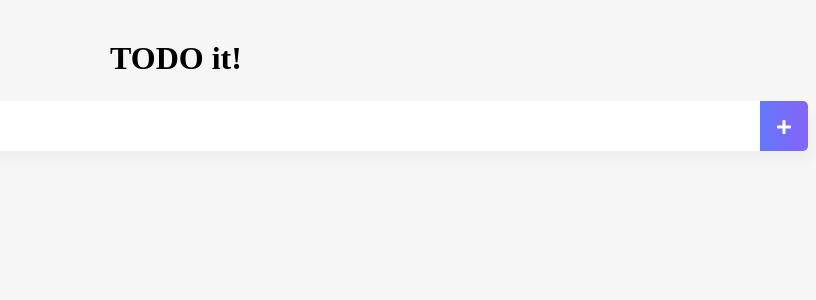
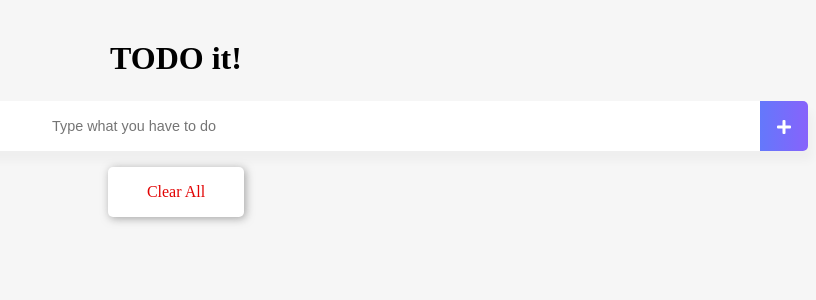
Before and after one commit to constmoon/TODO.vue, a Vue app in the folder vue-todo/: page / in a window 1280 px wide. Shown: the top 300 px of the page, without its empty margins (464-1280 px from the left). Built offline with nearby package versions, Linux system fonts and the light colour scheme.

Commit message:
추가/완료/삭제 기본기능 구현

```diff
--- a/vue-todo/src/App.vue
+++ b/vue-todo/src/App.vue
@@ -1,9 +1,9 @@
 <template>
   <div id="app">
-      <TodoHeader></TodoHeader>
-      <TodoInput></TodoInput>
-      <TodoList></TodoList>
-      <TodoFooter></TodoFooter>
+      <todo-header></todo-header>
+      <todo-input></todo-input>
+      <todo-list></todo-list>
+      <todo-footer></todo-footer>
   </div>
 </template>
 
@@ -17,10 +17,10 @@ import TodoFooter from './components/TodoFooter.vue';
 export default {
   components:{
     // 컴포넌트 태그명 : 컴포넌트 내용
-    'TodoHeader' : TodoHeader,
-    'TodoInput' : TodoInput,
-    'TodoList' : TodoList,
-    'TodoFooter' : TodoFooter,
+    'todo-header' : TodoHeader,
+    'todo-input' : TodoInput,
+    'todo-list' : TodoList,
+    'todo-footer' : TodoFooter,
   }
 }
 </script>
--- a/vue-todo/src/components/TodoFooter.vue
+++ b/vue-todo/src/components/TodoFooter.vue
@@ -0,0 +1,31 @@
+<template>
+    <div class="clearAllContainer">
+        <span class="clearAllBtn" v-on:click="clearTodo">Clear All</span>
+    </div>
+</template>
+
+<script>
+export default {
+    methods:{
+        clearTodo: function(){
+            localStorage.clear();
+        }
+    }
+}
+</script>
+
+<style scoped>
+.clearAllContainer{
+    width: 8.5rem;
+    height: 50px;
+    line-height: 50px;
+    background-color: #fff;
+    border-radius: 5px;
+    margin: 0 auto;
+    box-shadow: 0.1rem 0.1rem 0.5rem rgba(127,127,127,0.7);
+}
+.clearAllBtn{
+    color: #e20303;
+    display: block;
+}
+</style>
--- a/vue-todo/src/components/TodoInput.vue
+++ b/vue-todo/src/components/TodoInput.vue
@@ -1,8 +1,12 @@
 <template>
   <div class="inputBox shadow">
     <!-- v-model="특정 데이터 속성": input에 입력된 텍스트값을 동적으로 vue instance에 맵핑 -->
-        <input type="text" v-model="newTodoItem" v-on:keyup.enter="addTodo">
-        <!-- <button v-on:click="addTodo">add</button> -->
+    <input
+      type="text"
+      v-model="newTodoItem"
+      v-on:keyup.enter="addTodo"
+      placeholder="Type what you have to do"
+    >
     <span class="addContainer" v-on:click="addTodo">
       <i class="fas fa-plus addBtn"></i>
     </span>
@@ -11,46 +15,57 @@
 
 <script>
 export default {
-    data: function(){
-        return{
+  data: function() {
+    return {
       newTodoItem: ""
+    };
+  },
+  methods: {
+    addTodo: function() {
+      // input값이 있어야 실행
+      if (this.newTodoItem !== "") {
+        // key / value 구분해서 로컬 스토리지에 저장
+        var obj = {
+          completed: false,
+          item: this.newTodoItem,
+        };
+        // stringify(): 객체가 string으로 변환되어 저장(로컬 스토리지의 특성상 object-JSON 사용)
+        // stringify()하지 않으면 js object 형태인 [object Object]로 들어가게 되어 값을 확인할 수 없다
+        localStorage.setItem(this.newTodoItem, JSON.stringify(obj));
+        this.clearInput();
       }
     },
-    methods:{
-        addTodo: function(){
-            localStorage.setItem(this.newTodoItem, this.newTodoItem);    // 로컬 스토리지에 저장
-        },
-        clearInput: function(){
-            this.newTodoItem = '';     // 저장 후 input box 초기화
-        },
+    // 저장 후 input box 초기화
+    clearInput: function() {
+      this.newTodoItem = "";
     }
   }
+};
 </script>
 
 <style scoped>
-input:focus{
+input:focus {
   outline: none;
 }
-.inputBox{
+.inputBox {
   background: #fff;
   height: 50px;
   line-height: 50px;
   border-radius: 5px;
 }
-.inputBox input{
+.inputBox input {
   border-style: none;
   font-size: 0.9rem;
 }
-.addContainer{
+.addContainer {
   float: right;
-    background: linear-gradient(to right, #6478FB, #8763FB);
+  background: linear-gradient(to right, #6478fb, #8763fb);
   display: block;
   width: 3rem;
   border-radius: 0 5px 5px 0;
 }
-.addBtn{
+.addBtn {
   color: #fff;
   vertical-align: middle;
 }
-
 </style>
--- a/vue-todo/src/components/TodoList.vue
+++ b/vue-todo/src/components/TodoList.vue
@@ -2,10 +2,14 @@
   <div>
     <ul>
       <!-- v-bind:key => todoItem의 텍스트가 key가 되어 중복 X, v-for의 성능 가속화 -->
-          <li v-for="todoItem in todoItems" v-bind:key="todoItem">
-              {{ todoItem }}
+      <li v-for="(todoItem,index) in todoItems" v-bind:key="todoItem.item" class="shadow">
+        <i class="checkBtn fas fa-check" v-bind:class="{checkBtnCompleted: todoItem.completed}"
+        v-on:click="toggleCompltete(todoItem, index)"></i>
+        <span v-bind:class="{textCompleted: todoItem.completed}">{{ todoItem.item }}</span>
+        <span class="removeBtn" v-on:click="removeTodo(todoItem,index)">
+          <i class="fas fa-trash-alt"></i>
+        </span>
       </li>
-
     </ul>
   </div>
 </template>
@@ -13,20 +17,37 @@
 <script>
 export default {
   // 로컬 스토리지에서 꺼내서 담을 데이터
-    data: function(){
-        return{
+  data: function() {
+    return {
       todoItems: []
+    };
+  },
+  methods: {
+    removeTodo: function(todoItem, index) {
+      localStorage.removeItem(todoItem);
+      // splice(): 특정 인덱스에서 하나를 지우는 js API. 기존 배열을 변경하여 새로운 배열 반환
+      // cf) slice(): 삭제하되 기존 배열은 변경하지 않음
+      this.todoItems.splice(index, 1);
+    },
+    toggleCompltete: function(todoItem, index){
+        todoItem.completed = !todoItem.completed;
+        // 로컬 스토리지의 데이터를 갱신
+        localStorage.removeItem(todoItem.item);
+        localStorage.setItem(todoItem.item, JSON.stringify(todoItem));
     }
   },
   // 인스턴스가 생성되자마자 호출됨
-    created: function(){
-        if(localStorage.length > 0){
-            for(var i=0; i<localStorage.length; i++){
+  created: function() {
+    if (localStorage.length > 0) {
+      for (var i = 0; i < localStorage.length; i++) {
+
         // webpack dev server를 제외한 나머지들 저장
-                if(localStorage.key(i) !== 'loglevel:webpack-dev-server'){
-                    // this로 같은 인스턴스의 todoItems에 접근
-                    this.todoItems.push(localStorage.key(i));
+        if (localStorage.key(i) !== "loglevel:webpack-dev-server") {
+            // JSON.parse()로 value 리턴, todoItems에 추가
+           this.todoItems.push(JSON.parse(localStorage.getItem(localStorage.key(i))));
+
         }
+
       }
     }
   }
@@ -34,4 +55,36 @@ export default {
 </script>
 
 <style>
+ul {
+  list-style-type: none;
+  padding-left: 0;
+  margin-top: 0;
+  text-align: left;
+}
+li {
+  display: flex;
+  line-height: 50px;
+  height: 50px;
+  min-height: 50px;
+  margin: 0.5rem 0;
+  padding: 0 0.9rem;
+  background: #fff;
+  border-radius: 5px;
+}
+.removeBtn {
+  margin-left: auto;
+  color: #de4343;
+}
+.checkBtn {
+  line-height: 45px;
+  color: #62acde;
+  margin-right: 20px;
+}
+.checkBtnCompleted {
+  color: #b3adad;
+}
+.textCompleted {
+  text-decoration: line-through;
+  color: #b3adad;
+}
 </style>
```
Also changed, not shown: 1 other file (tests, documents, lock files or other folders). Lines whose indentation alone changed are shown as unchanged.
